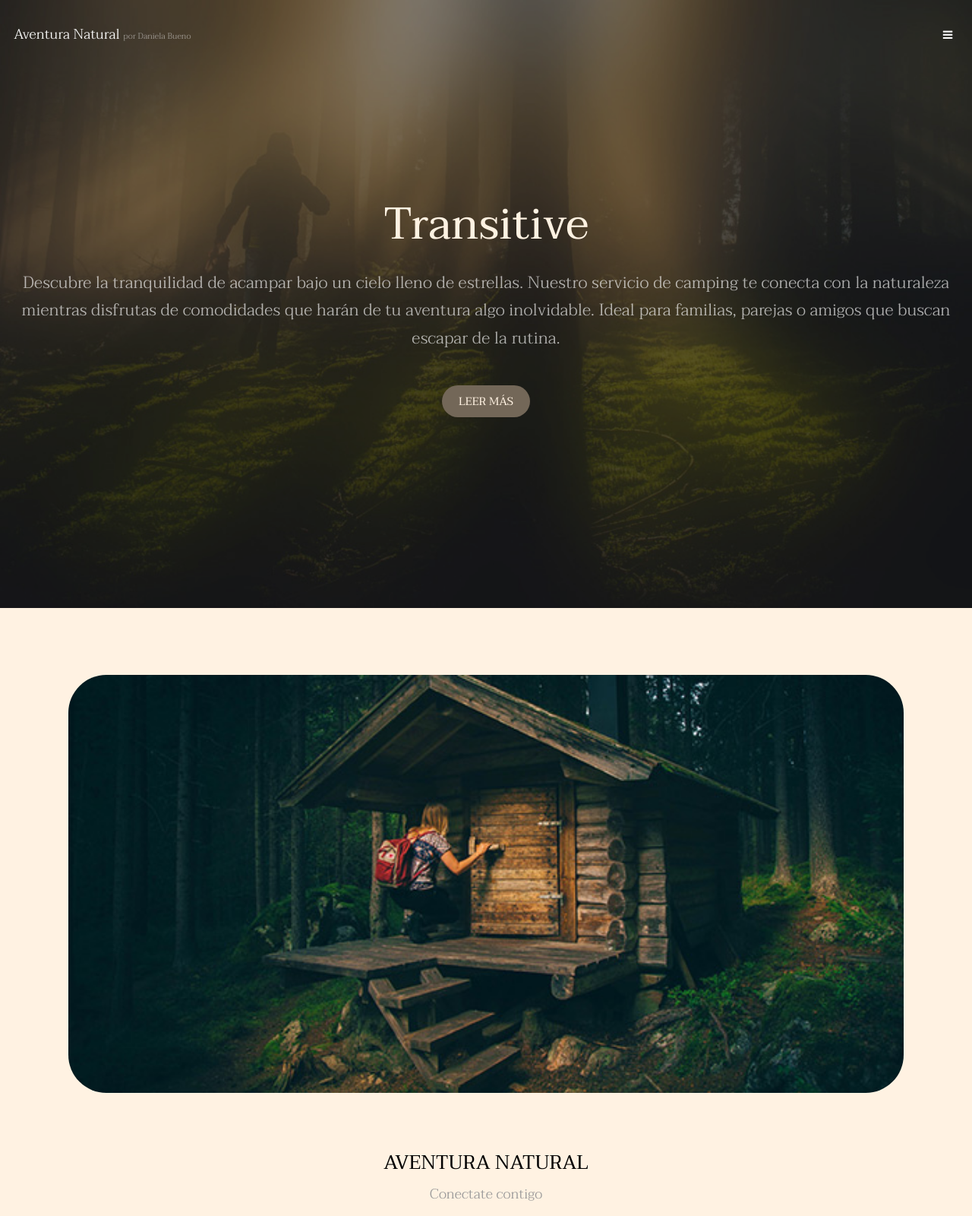
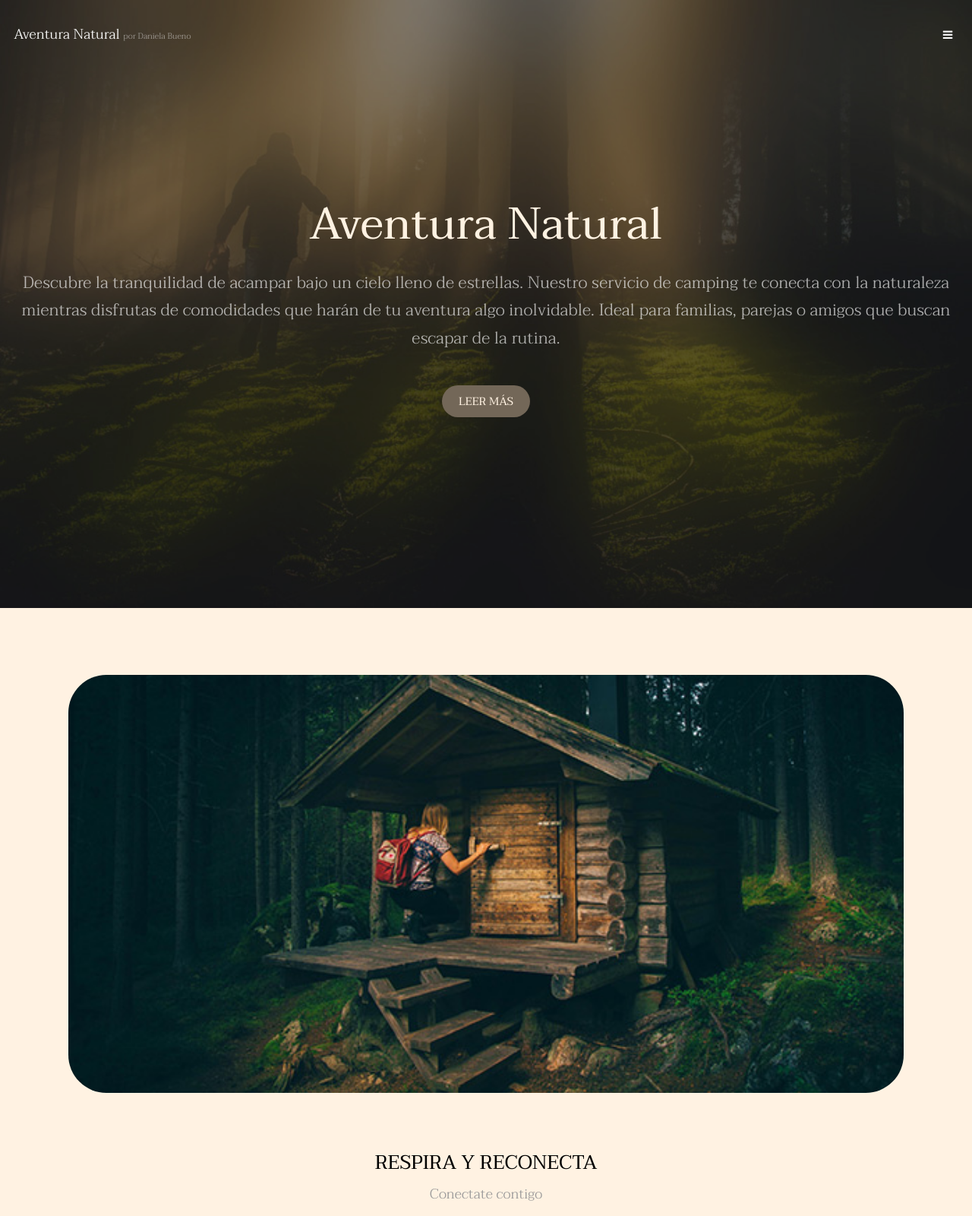
Before and after one commit to DanielaBueno/PruebaGit, a plain HTML site: page index.html in a window 1280 px wide. Shown: the top 1600 px of the page at 76% size. Drawn offline with Linux system fonts and the light colour scheme.

Commit message:
Update index.html

```diff
--- a/index.html
+++ b/index.html
@@ -30,7 +30,7 @@
 		To use a video as your background, set data-video to the name of your video without its extension (eg. images/banner). Your video must be available in both .mp4 and .webm formats to work correctly.-->
 		<section id="banner" data-video="images/banner">
 			<div class="inner">
-				<h1>Transitive</h1>
+				<h1>Aventura Natural</h1>
 				<p>Descubre la tranquilidad de acampar bajo un cielo lleno de estrellas. Nuestro servicio de camping te conecta con la naturaleza mientras disfrutas de comodidades que harán de tu aventura algo inolvidable. Ideal para familias, parejas o amigos que buscan escapar de la rutina.</p>
 				<a href="#one" class="button special scrolly">Leer Más</a>
 			</div>
@@ -43,7 +43,7 @@
 						<div class="image fit">
 							<img src="images/pic01.jpg" alt="" width="3472" height="1035"></div>
 						<div class="content">
-							<header class="align-center"><h2>Aventura Natural</h2>
+							<header class="align-center"><h2>Respira y reconecta</h2>
 								<p>Conectate contigo</p>
 							</header>
 							<hr>
```
